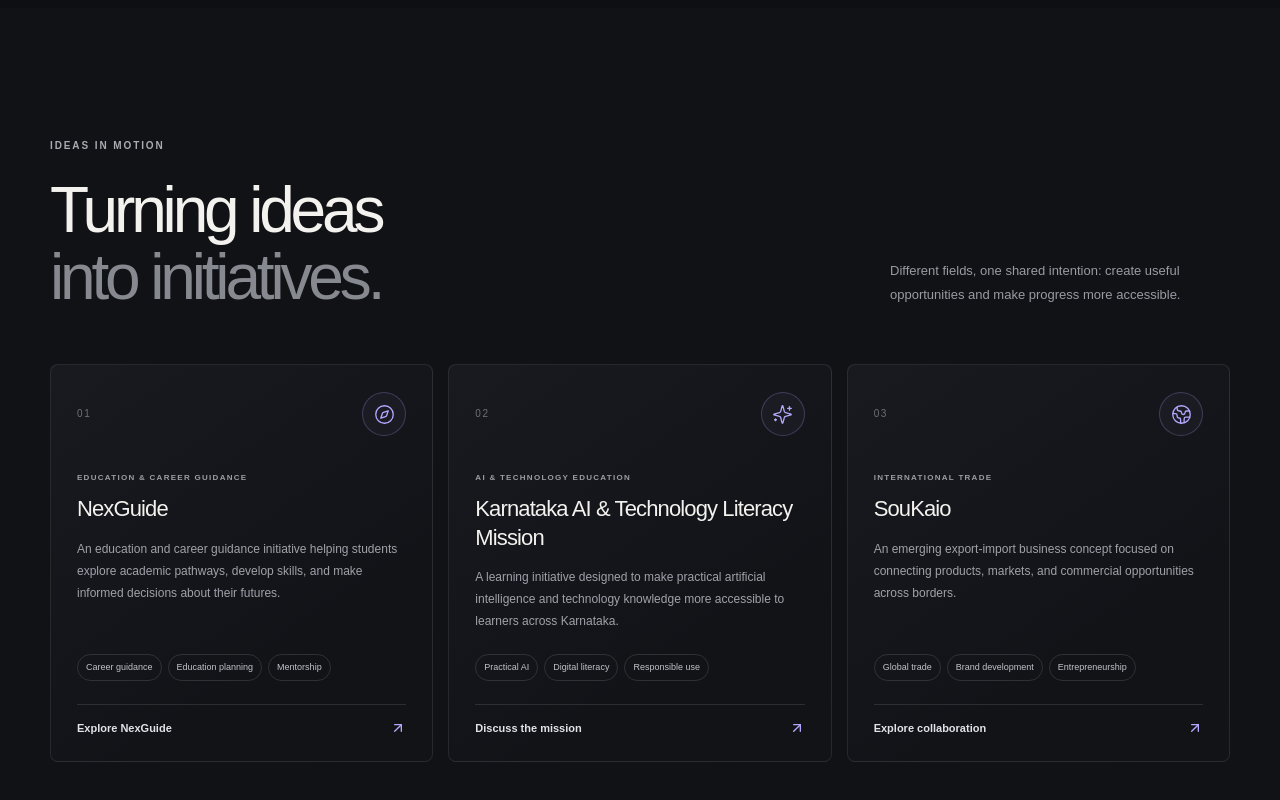
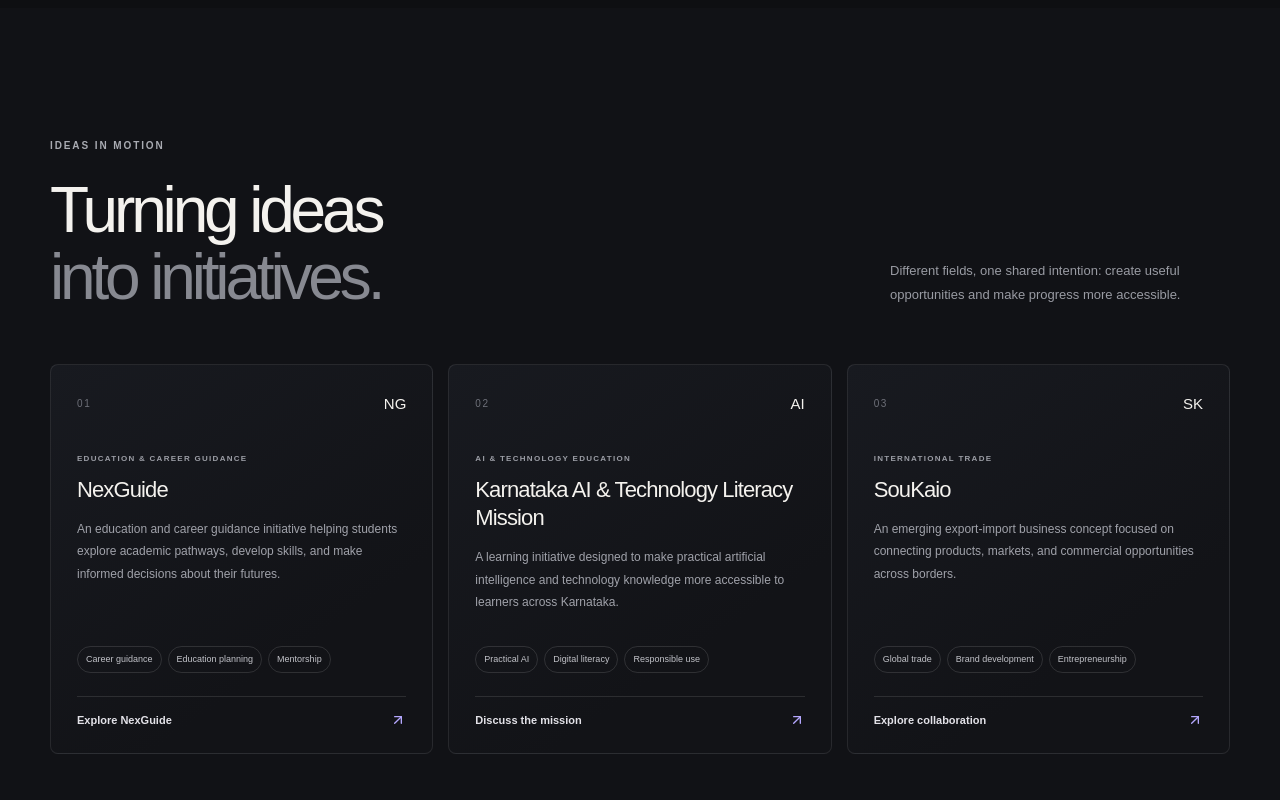
Before and after one commit to kmmuhsinullal-netizen/muhsin-ullal-portfolio, a Next.js app: page / in a window 1280 px wide. Shown: the part 1750-2550 px from the top of the page. Built offline with nearby package versions, Linux system fonts and the light colour scheme; no server answers.

Commit message:
Replace venture icons with refined brand monograms

```diff
--- a/app/page.tsx
+++ b/app/page.tsx
@@ -1,5 +1,5 @@
 import Image from 'next/image';
-import { ArrowDown, ArrowRight, ArrowUpRight, Brain, BriefcaseBusiness, Compass, GraduationCap, Lightbulb, Mail, MoveUpRight, Sparkles, Workflow, Globe2, BookOpen, LaptopMinimal, Quote } from 'lucide-react';
+import { ArrowDown, ArrowRight, ArrowUpRight, Brain, BriefcaseBusiness, GraduationCap, Lightbulb, Mail, MoveUpRight, Sparkles, Workflow, Globe2, BookOpen, LaptopMinimal, Quote } from 'lucide-react';
 import SiteHeader from '@/components/site-header';
 import ContactForm from '@/components/contact-form';
 
@@ -11,9 +11,9 @@ const expertise = [
 ];
 
 const ventures = [
-  { number: '01', name: 'NexGuide', category: 'EDUCATION & CAREER GUIDANCE', icon: Compass, description: 'An education and career guidance initiative helping students explore academic pathways, develop skills, and make informed decisions about their futures.', tags: ['Career guidance', 'Education planning', 'Mentorship'], href: 'https://nexguide.online', link: 'Explore NexGuide', external: true },
-  { number: '02', name: 'Karnataka AI & Technology Literacy Mission', category: 'AI & TECHNOLOGY EDUCATION', icon: Sparkles, description: 'A learning initiative designed to make practical artificial intelligence and technology knowledge more accessible to learners across Karnataka.', tags: ['Practical AI', 'Digital literacy', 'Responsible use'], href: '#contact', link: 'Discuss the mission', external: false },
-  { number: '03', name: 'SouKaio', category: 'INTERNATIONAL TRADE', icon: Globe2, description: 'An emerging export-import business concept focused on connecting products, markets, and commercial opportunities across borders.', tags: ['Global trade', 'Brand development', 'Entrepreneurship'], href: '#contact', link: 'Explore collaboration', external: false },
+  { number: '01', mark: 'NG', name: 'NexGuide', category: 'EDUCATION & CAREER GUIDANCE', description: 'An education and career guidance initiative helping students explore academic pathways, develop skills, and make informed decisions about their futures.', tags: ['Career guidance', 'Education planning', 'Mentorship'], href: 'https://nexguide.online', link: 'Explore NexGuide', external: true },
+  { number: '02', mark: 'AI', name: 'Karnataka AI & Technology Literacy Mission', category: 'AI & TECHNOLOGY EDUCATION', description: 'A learning initiative designed to make practical artificial intelligence and technology knowledge more accessible to learners across Karnataka.', tags: ['Practical AI', 'Digital literacy', 'Responsible use'], href: '#contact', link: 'Discuss the mission', external: false },
+  { number: '03', mark: 'SK', name: 'SouKaio', category: 'INTERNATIONAL TRADE', description: 'An emerging export-import business concept focused on connecting products, markets, and commercial opportunities across borders.', tags: ['Global trade', 'Brand development', 'Entrepreneurship'], href: '#contact', link: 'Explore collaboration', external: false },
 ];
 
 const interests = [
@@ -54,7 +54,7 @@ export default function HomePage() {
       <div className="about-copy"><p className="section-kicker">A LITTLE ABOUT ME</p><h2>More than a profession.<br /><span>A purpose.</span></h2><p className="lead">My journey brings together entrepreneurship, education, psychology, and technology.</p><p>I’m interested in building meaningful initiatives that help people discover opportunities, develop practical skills, and prepare for a changing world.</p><p>Through my work and projects, I aim to connect ideas with action — making education more accessible, technology more understandable, and professional opportunities more achievable.</p><div className="philosophy"><Quote size={21} /><p>“Progress means making the next step clearer, more practical, and more possible for someone else.”</p></div><a className="text-link" href="#ventures">Discover the ventures <ArrowUpRight size={16} /></a></div>
     </div></section>
 
-    <section className="section ventures-section" id="ventures"><div className="page-wrap"><div className="section-heading"><div><p className="section-kicker">IDEAS IN MOTION</p><h2>Turning ideas<br /><span>into initiatives.</span></h2></div><p className="section-intro">Different fields, one shared intention: create useful opportunities and make progress more accessible.</p></div><div className="venture-grid">{ventures.map(({ number, name, category, icon: Icon, description, tags, href, link, external }) => <article className="venture-card" key={number}><div className="card-top"><span className="card-number">{number}</span><span className="card-icon"><Icon size={21} strokeWidth={1.5} /></span></div><p className="card-category">{category}</p><h3>{name}</h3><p className="card-description">{description}</p><div className="tag-list">{tags.map(tag => <span key={tag}>{tag}</span>)}</div><a className="card-link" href={href} target={external ? '_blank' : undefined} rel={external ? 'noreferrer' : undefined}>{link} <ArrowUpRight size={16} /></a></article>)}</div></div></section>
+    <section className="section ventures-section" id="ventures"><div className="page-wrap"><div className="section-heading"><div><p className="section-kicker">IDEAS IN MOTION</p><h2>Turning ideas<br /><span>into initiatives.</span></h2></div><p className="section-intro">Different fields, one shared intention: create useful opportunities and make progress more accessible.</p></div><div className="venture-grid">{ventures.map(({ number, mark, name, category, description, tags, href, link, external }) => <article className="venture-card" key={number}><div className="card-top"><span className="card-number">{number}</span><span className="card-monogram" aria-hidden="true">{mark}</span></div><p className="card-category">{category}</p><h3>{name}</h3><p className="card-description">{description}</p><div className="tag-list">{tags.map(tag => <span key={tag}>{tag}</span>)}</div><a className="card-link" href={href} target={external ? '_blank' : undefined} rel={external ? 'noreferrer' : undefined}>{link} <ArrowUpRight size={16} /></a></article>)}</div></div></section>
 
     <section className="section interests-section" id="interests"><div className="page-wrap"><div className="section-heading compact"><div><p className="section-kicker">WHAT I’M EXPLORING</p><h2>Where ideas meet<br /><span>execution.</span></h2></div><p className="section-intro">A set of connected interests that shape the questions I ask, the skills I build, and the initiatives I explore.</p></div><div className="interest-grid">{interests.map(({ icon: Icon, title, text }, i) => <article className="interest-item" key={title}><span className="interest-number">0{i + 1}</span><Icon size={22} strokeWidth={1.45} /><h3>{title}</h3><p>{text}</p></article>)}</div><p className="honesty-note"><span className="note-mark">i</span> These are professional interests and areas of ongoing development — not a claim of formal certification or equal proficiency in every field.</p></div></section>
 
```
